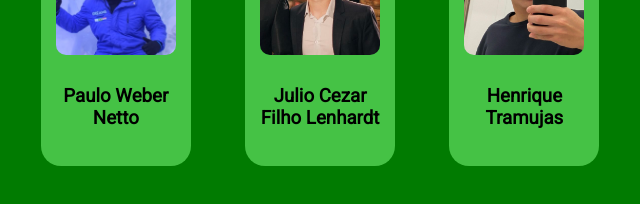
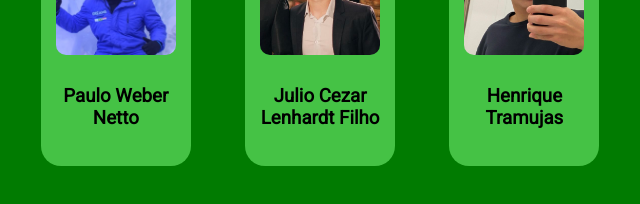
Before and after one commit to marioguiW/Tchugs, a plain HTML site: page index.html in a window 1280 px wide. Shown: the part 3616-3820 px from the top of the page, 422-1062 px from the left. Drawn offline with Linux system fonts and the light colour scheme.

Commit message:
arrumando nome do julio

```diff
--- a/index.html
+++ b/index.html
@@ -88,7 +88,7 @@
                     </div>
                     <div class="card">
                         <img src="imagens/julio.jpg" alt="">
-                        <h3>Julio Cezar Filho Lenhardt</h3>
+                        <h3>Julio Cezar Lenhardt Filho</h3>
                     </div>
                     <div class="card">
                         <img src="imagens/henrique.jpg" alt="">
```
